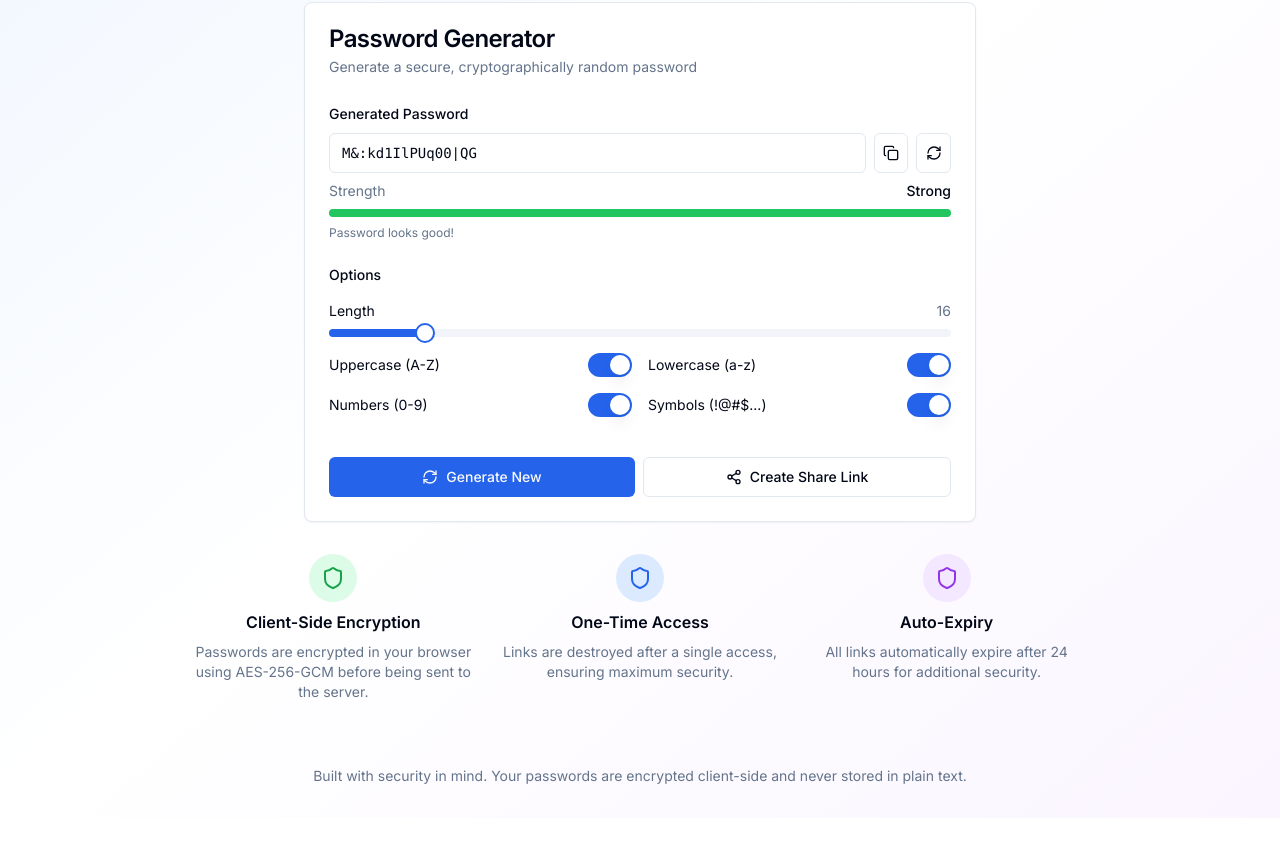
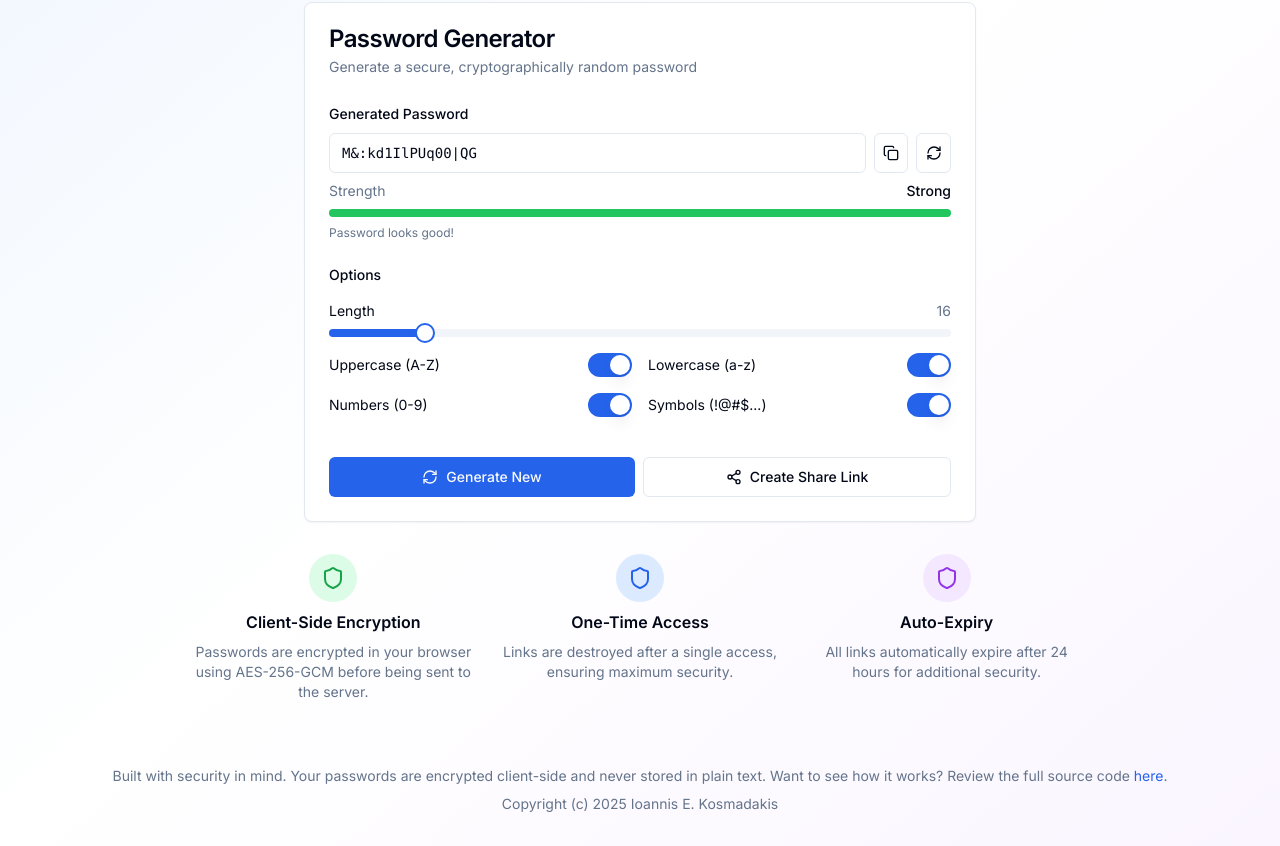
Before and after one commit to iekosmadakis/passshare, a Next.js app: page / in a window 1280 px wide. Shown: the part 274-1120 px from the top of the page. Before the commit the page ends 1092 px from the top, so only its background shows below. Built offline with nearby package versions, Linux system fonts and the light colour scheme.

Commit message:
Add GitHub repository link and copyright to footer.

```diff
--- a/app/page.tsx
+++ b/app/page.tsx
@@ -147,7 +147,20 @@
         {/* Footer */}
         <footer className="mt-16 text-center text-sm text-muted-foreground">
           <p>
-            Built with security in mind. Your passwords are encrypted client-side and never stored in plain text.
+            Built with security in mind. Your passwords are encrypted client-side and never stored in plain text.{' '}
+            Want to see how it works? Review the full source code{' '}
+            <a
+              href="https://github.com/iekosmadakis/passshare"
+              target="_blank"
+              rel="noopener noreferrer"
+              className="text-primary hover:underline"
+            >
+              here
+            </a>
+            .
+          </p>
+          <p className="mt-2">
+            Copyright (c) 2025 Ioannis E. Kosmadakis
           </p>
         </footer>
       </div>
```
